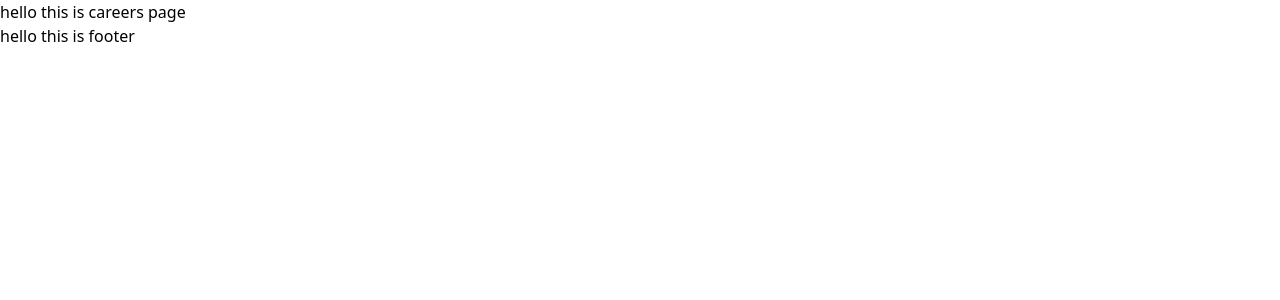
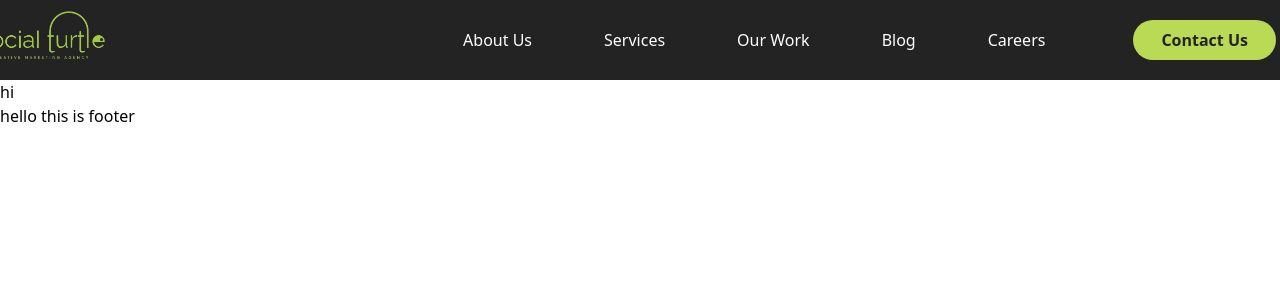
Before and after one commit to Ravi3727/Social-Turtle, a React (Vite) app in the folder Frontend/: page /careers in a window 1280 px wide. Shown: the top 300 px of the page. Built offline with nearby package versions, Linux system fonts and the light colour scheme.

Commit message:
created nav bar

```diff
--- a/Frontend/src/Layout.jsx
+++ b/Frontend/src/Layout.jsx
@@ -1,12 +1,14 @@
 import React from 'react'
 import { Outlet } from 'react-router-dom'
+import Navbar from './components/NavBar'
 import Footer from './components/homePageSections/Footer'
 
 const Layout = () => {
   return (
     <div>
-      <Outlet/>
-      <Footer />
+        <Navbar/>
+        <Outlet/>
+        <Footer/>
     </div>
   )
 }
--- a/Frontend/src/components/NavBar.jsx
+++ b/Frontend/src/components/NavBar.jsx
@@ -1,25 +1,55 @@
 import React from "react";
-//sample nav bar only currently, remove this comment when you start working on it.
-const NavBar = () => {
+import { NavLink } from "react-router-dom";
+import navLogo from "../assets/navLogo.png"; // Updated the import to your filename
+
+const navLinks = [
+  { to: "/about", label: "About Us" },
+  { to: "/services", label: "Services" },
+  { to: "/ourwork", label: "Our Work" },
+  { to: "/blogs", label: "Blog" },
+  { to: "/careers", label: "Careers" },
+];
+
+const Navbar = () => {
   return (
-    <nav>
-      <ul className="hidden lg:flex items-center gap-6 xl:gap-10">
-        <li>
-            Resources & Blogs
-
-        </li>
-        <li>-
-            Projects
-        </li>
-        <li>
-            Events
-        </li>
-        <li>
-            Forum
-        </li>
-      </ul>
+    <nav className="bg-[#232323] ">
+      <div className="max-w-7xl mx-auto flex items-center justify-between h-16 py-10 px-1">
+        {/* Logo */}
+        <div className="flex relative right-10 items-center">
+          <NavLink to="/home">
+            <img
+              src={navLogo}
+              alt="Social Turtle Logo"
+              className="h-18 w-auto"
+              style={{ objectFit: "contain" }}
+            />
+          </NavLink>
+        </div>
+        {/* Navigation Links */}
+        <div className="flex items-center gap-18">
+          {navLinks.map((item) => (
+            <NavLink
+              key={item.to}
+              to={item.to}
+              className={({ isActive }) =>
+                `text-white font-medium transition-colors ${
+                  isActive ? 'text-[#bada55]' : 'hover:text-[#bada55]'
+                }`
+              }
+            >
+              {item.label}
+            </NavLink>
+          ))}
+          <NavLink
+            to="/contact"
+            className="ml-4 bg-[#bada55] font-semibold px-7 py-2 rounded-full text-[#232323] hover:bg-[#a7c84d] transition-colors"
+          >
+            Contact Us
+          </NavLink>
+        </div>
+      </div>
     </nav>
   );
 };
 
-export default NavBar;
+export default Navbar;
--- a/Frontend/src/pages/Careers.jsx
+++ b/Frontend/src/pages/Careers.jsx
@@ -3,7 +3,7 @@ import React from 'react'
 const Careers = () => {
   return (
     <div>
-      hello this is careers page
+        hi
     </div>
   )
 }
--- a/Frontend/src/pages/Home.jsx
+++ b/Frontend/src/pages/Home.jsx
@@ -1,9 +1,9 @@
 import React from 'react'
-import NavBar from '../components/NavBar'
+
 
 const Home = () => {
   return (
-    <NavBar />
+    <div>hello guys this is home</div>
   )
 }
 
```
Also changed, not shown: Frontend/src/assets/navLogo.png (added).
